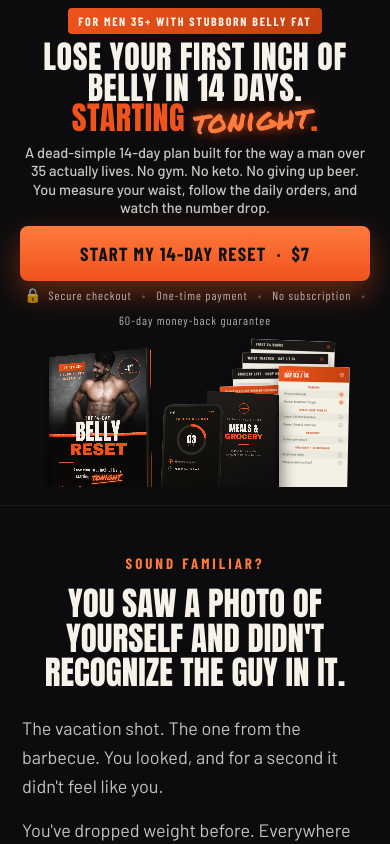
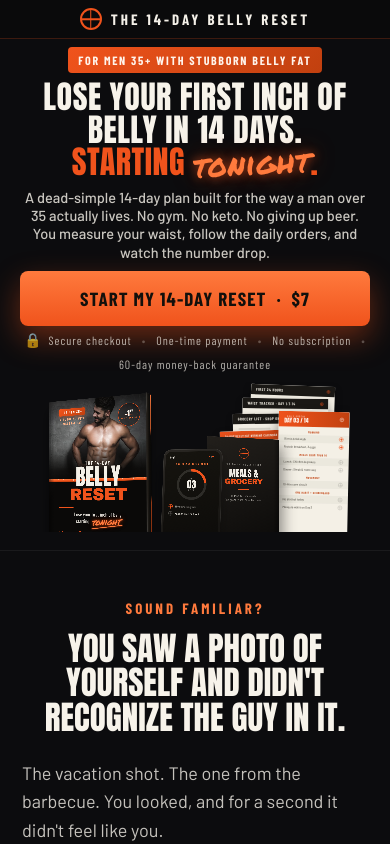
Before and after one commit to golden1011/14daybellyreset, a Next.js app: page / in a window 390 px wide. Shown: the top 844 px of the page. Built offline with nearby package versions, Linux system fonts and the light colour scheme.

Commit message:
Add Meta external ID and refine mobile hero

```diff
--- a/Belly Reset Sales Page.dc.html
+++ b/Belly Reset Sales Page.dc.html
@@ -21,10 +21,10 @@
   @keyframes guaranteeGlow { 0%, 100% { transform: scale(1); box-shadow: 0 0 24px rgba(166,184,92,0.25); } 50% { transform: scale(1.04); box-shadow: 0 0 42px rgba(166,184,92,0.48); } }
   @keyframes ctaBreath { 0%, 100% { filter: brightness(1); } 50% { filter: brightness(1.08); } }
   @media (max-width: 640px) {
-    .sales-topbar { display: none !important; }
+    .sales-topbar { display: flex !important; padding: 8px 16px !important; gap: 9px !important; }
     .sales-hero { padding: 8px 16px 18px !important; }
     .sales-hero-badge { font-size: 12px !important; letter-spacing: 1.7px !important; padding: 6px 10px !important; }
-    .sales-hero-title { font-size: 34px !important; line-height: 0.96 !important; margin-top: 9px !important; }
+    .sales-hero-title { font-size: 34px !important; line-height: 1.02 !important; margin-top: 9px !important; }
     .sales-hero-tonight { font-size: 33px !important; }
     .sales-hero-copy { font-size: 15px !important; line-height: 1.28 !important; margin-top: 9px !important; max-width: 350px !important; }
     .sales-hero-mockup { margin-top: 8px !important; width: min(100%, 320px) !important; }
--- a/pages/SalesEnhancements.jsx
+++ b/pages/SalesEnhancements.jsx
@@ -16,6 +16,13 @@ function getCookie(name) {
   return value ? decodeURIComponent(value.split("=").slice(1).join("=")) : undefined;
 }
 
+function fbcFromUrl() {
+  const params = new URLSearchParams(window.location.search);
+  const fbclid = params.get("fbclid");
+  if (!fbclid) return undefined;
+  return `fb.1.${Date.now()}.${fbclid}`;
+}
+
 function trackAddToCart() {
   const eventName = "AddToCart";
   const eventId = createEventId(eventName);
@@ -32,7 +39,7 @@ function trackAddToCart() {
       eventId,
       eventSourceUrl: window.location.href,
       fbp: getCookie("_fbp"),
-      fbc: getCookie("_fbc"),
+      fbc: getCookie("_fbc") || fbcFromUrl(),
       customData: {}
     }),
     keepalive: true
--- a/pages/api/meta-conversion.js
+++ b/pages/api/meta-conversion.js
@@ -55,7 +55,8 @@ export default async function handler(req, res) {
     city,
     state,
     zip,
-    country
+    country,
+    externalId
   } = req.body || {};
   if (!allowedEvents.has(eventName)) {
     return res.status(400).json({ ok: false, error: "Unsupported event" });
@@ -78,7 +79,7 @@ export default async function handler(req, res) {
   const hashedState = sha256(state);
   const hashedZip = sha256(zip);
   const hashedCountry = sha256(country);
-
+  const hashedExternalId = sha256(externalId || email);
   if (hashedEmail) userData.em = [hashedEmail];
   if (hashedPhone) userData.ph = [hashedPhone];
   if (hashedFirstName) userData.fn = [hashedFirstName];
@@ -87,6 +88,7 @@ export default async function handler(req, res) {
   if (hashedState) userData.st = [hashedState];
   if (hashedZip) userData.zp = [hashedZip];
   if (hashedCountry) userData.country = [hashedCountry];
+  if (hashedExternalId) userData.external_id = [hashedExternalId];
 
   const payload = {
     data: [
--- a/pages/thank-you.jsx
+++ b/pages/thank-you.jsx
@@ -31,7 +31,8 @@ export async function getServerSideProps({ query }) {
         city: address?.city || undefined,
         state: address?.state || undefined,
         zip: address?.postal_code || undefined,
-        country: address?.country || undefined
+        country: address?.country || undefined,
+        externalId: typeof session.customer === "string" ? session.customer : details?.email || undefined
       };
       // Strip out any undefined keys so we do not send empty fields.
       matchData = Object.fromEntries(Object.entries(matchData).filter(([, v]) => v));
--- a/styles/globals.css
+++ b/styles/globals.css
@@ -42,7 +42,9 @@ a:hover {
 }
 @media (max-width: 640px) {
   .sales-topbar {
-    display: none !important;
+    display: flex !important;
+    padding: 8px 16px !important;
+    gap: 9px !important;
   }
 
   .sales-hero {
@@ -62,7 +64,7 @@ a:hover {
   .sales-hero-title {
     order: 2;
     font-size: 32px !important;
-    line-height: 0.96 !important;
+    line-height: 1.02 !important;
     margin-top: 8px !important;
   }
 
```
